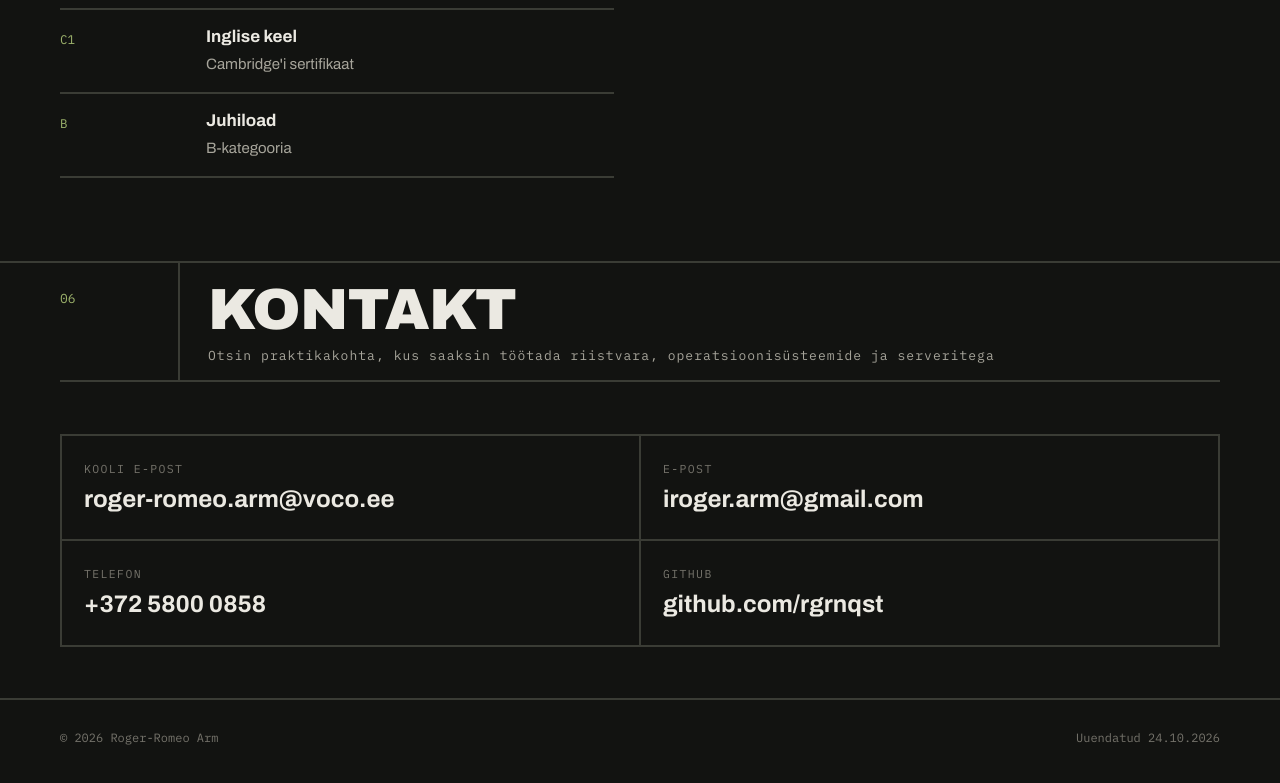
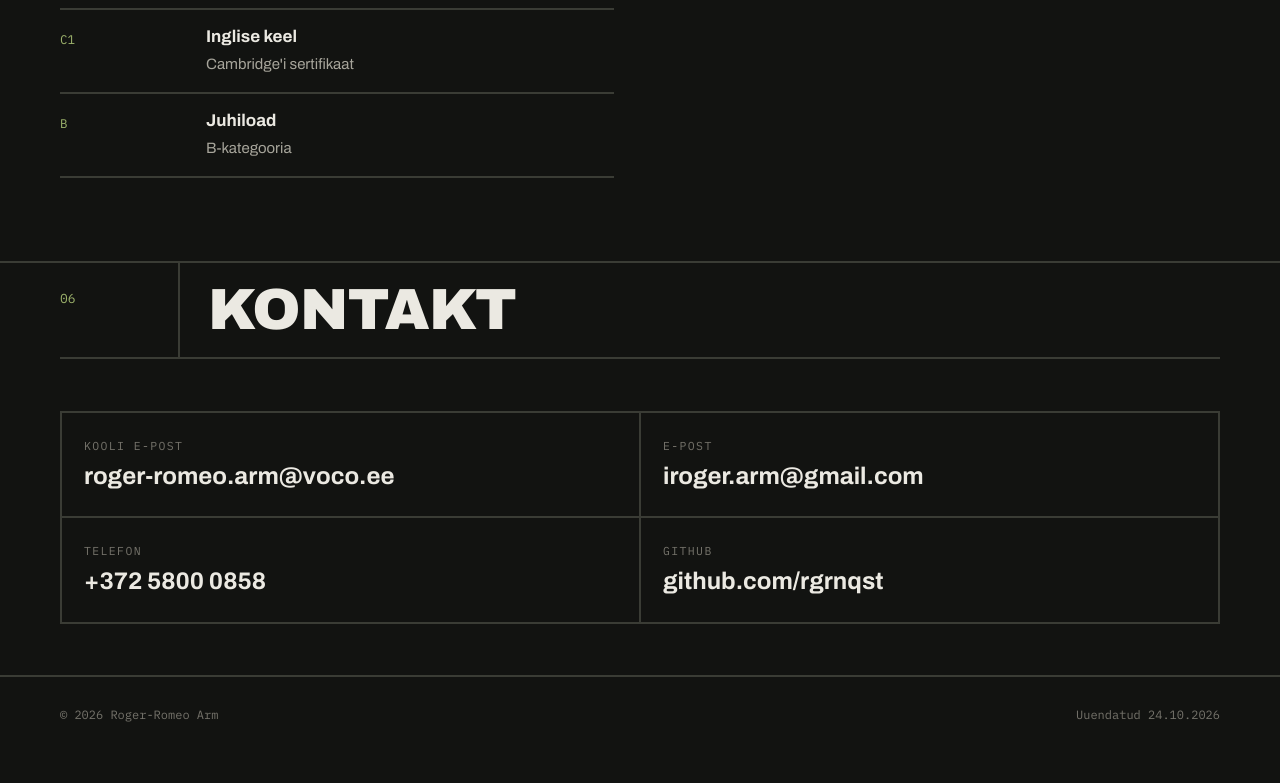
Before and after one commit to rgrnqst/portfoolio, a plain HTML site: page index.html in a window 1280 px wide. Shown: the part 9542-10325 px from the top of the page. Drawn offline with Linux system fonts and the light colour scheme; no server answers.

Commit message:
Kontakti alapealkiri eemaldatud

```diff
--- a/index.html
+++ b/index.html
@@ -548,7 +548,7 @@
   <div class="wrap">
     <div class="sec-head">
       <div class="num">06</div>
-      <h2>Kontakt<small>Otsin praktikakohta, kus saaksin töötada riistvara, operatsioonisüsteemide ja serveritega</small></h2>
+      <h2>Kontakt</h2>
     </div>
     <div class="sec-body">
       <div class="contact">
```
